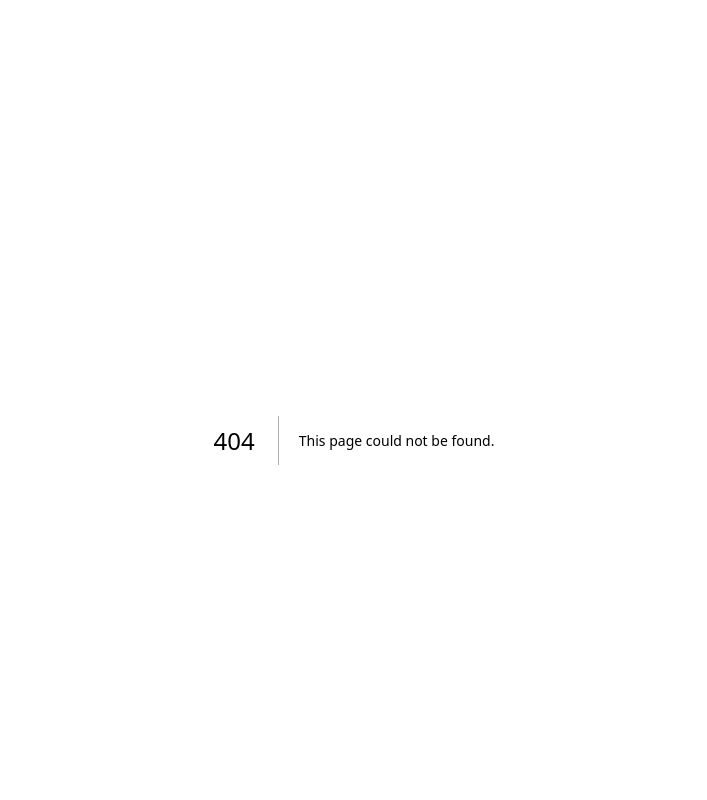
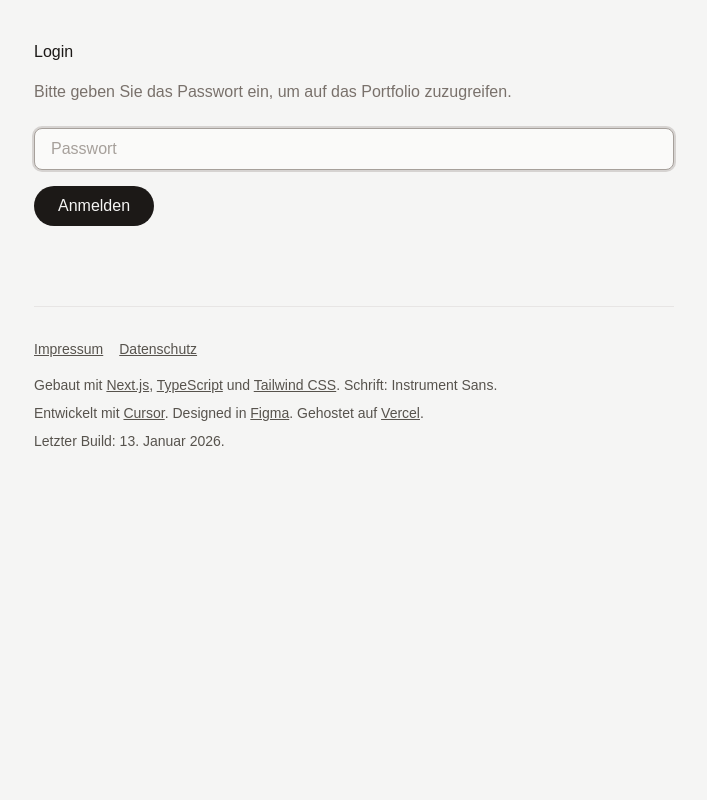
Before and after one commit to paddykiwicow/portfolio, a Next.js app: page /login in a window 1280 px wide. Before the commit this address had no page. Shown: the top 800 px of the page, without its empty margins (286-993 px from the left). Built offline with nearby package versions, Linux system fonts and the light colour scheme.

Commit message:
Add password protection with login page matching site style

```diff
--- /dev/null
+++ b/src/app/api/auth/route.ts
@@ -0,0 +1,19 @@
+import { NextResponse } from 'next/server';
+
+// Das Passwort sollte in einer Umgebungsvariable gespeichert werden
+// Für jetzt setzen wir es hier - später kannst du es in .env.local verschieben
+const CORRECT_PASSWORD = process.env.PORTFOLIO_PASSWORD || 'changeme';
+
+export async function POST(request: Request) {
+  try {
+    const { password } = await request.json();
+
+    if (password === CORRECT_PASSWORD) {
+      return NextResponse.json({ success: true });
+    } else {
+      return NextResponse.json({ success: false }, { status: 401 });
+    }
+  } catch (error) {
+    return NextResponse.json({ success: false }, { status: 500 });
+  }
+}
--- /dev/null
+++ b/src/app/login/page.tsx
@@ -0,0 +1,86 @@
+'use client';
+
+import { useState, FormEvent } from 'react';
+import { useRouter } from 'next/navigation';
+
+export default function LoginPage() {
+  const [password, setPassword] = useState('');
+  const [error, setError] = useState('');
+  const [isLoading, setIsLoading] = useState(false);
+  const router = useRouter();
+
+  const handleSubmit = async (e: FormEvent<HTMLFormElement>) => {
+    e.preventDefault();
+    setError('');
+    setIsLoading(true);
+
+    try {
+      const response = await fetch('/api/auth', {
+        method: 'POST',
+        headers: {
+          'Content-Type': 'application/json',
+        },
+        body: JSON.stringify({ password }),
+      });
+
+      if (response.ok) {
+        // Setze Cookie und leite zur Startseite um
+        document.cookie = 'portfolio-auth=true; path=/; max-age=86400'; // 24 Stunden
+        router.push('/');
+        router.refresh();
+      } else {
+        setError('Falsches Passwort');
+      }
+    } catch (err) {
+      setError('Ein Fehler ist aufgetreten');
+    } finally {
+      setIsLoading(false);
+    }
+  };
+
+  return (
+    <div className='space-y-6'>
+      <div>
+        <h1>Login</h1>
+        <p className='mt-4 text-stone-500'>
+          Bitte geben Sie das Passwort ein, um auf das Portfolio zuzugreifen.
+        </p>
+      </div>
+
+      <form className='space-y-4' onSubmit={handleSubmit}>
+        <div>
+          <label htmlFor='password' className='sr-only'>
+            Passwort
+          </label>
+          <input
+            id='password'
+            name='password'
+            type='password'
+            required
+            value={password}
+            onChange={e => setPassword(e.target.value)}
+            className='w-full rounded-lg border border-stone-300 bg-stone-50 px-4 py-2 text-stone-900 placeholder-stone-400 focus:border-stone-400 focus:ring-2 focus:ring-stone-300 focus:outline-none'
+            placeholder='Passwort'
+            autoFocus
+          />
+        </div>
+
+        {error && (
+          <div className='rounded-lg bg-red-50 p-3 text-sm text-red-800'>
+            {error}
+          </div>
+        )}
+
+        <div>
+          <button
+            type='submit'
+            disabled={isLoading}
+            className='inline-flex items-center justify-center rounded-full bg-stone-900 px-6 py-2 font-medium text-stone-100 transition-all hover:bg-stone-800 disabled:opacity-50'
+          >
+            {isLoading ? 'Wird geprüft...' : 'Anmelden'}
+          </button>
+        </div>
+      </form>
+    </div>
+  );
+}
--- /dev/null
+++ b/src/middleware.ts
@@ -0,0 +1,37 @@
+import { NextResponse } from 'next/server';
+import type { NextRequest } from 'next/server';
+
+export function middleware(request: NextRequest) {
+  // Prüfe, ob der Benutzer bereits authentifiziert ist
+  const isAuthenticated =
+    request.cookies.get('portfolio-auth')?.value === 'true';
+
+  // Wenn nicht authentifiziert, zeige Login-Seite
+  if (!isAuthenticated) {
+    // Prüfe, ob es bereits ein Login-Versuch ist
+    const url = request.nextUrl.clone();
+    if (url.pathname === '/login' || url.pathname.startsWith('/api/auth')) {
+      return NextResponse.next();
+    }
+
+    // Leite zur Login-Seite um
+    url.pathname = '/login';
+    return NextResponse.redirect(url);
+  }
+
+  return NextResponse.next();
+}
+
+export const config = {
+  matcher: [
+    /*
+     * Match all request paths except for the ones starting with:
+     * - api/auth (authentication routes)
+     * - _next/static (static files)
+     * - _next/image (image optimization files)
+     * - favicon.ico (favicon file)
+     * - login (login page)
+     */
+    '/((?!api/auth|_next/static|_next/image|favicon.ico|login).*)',
+  ],
+};
```
